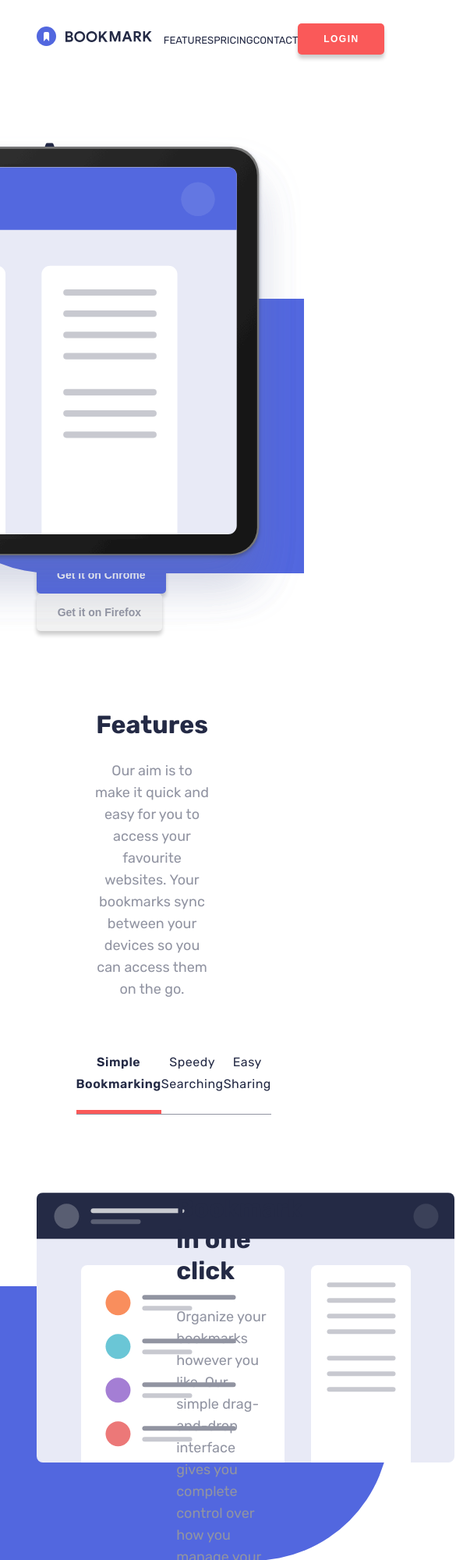
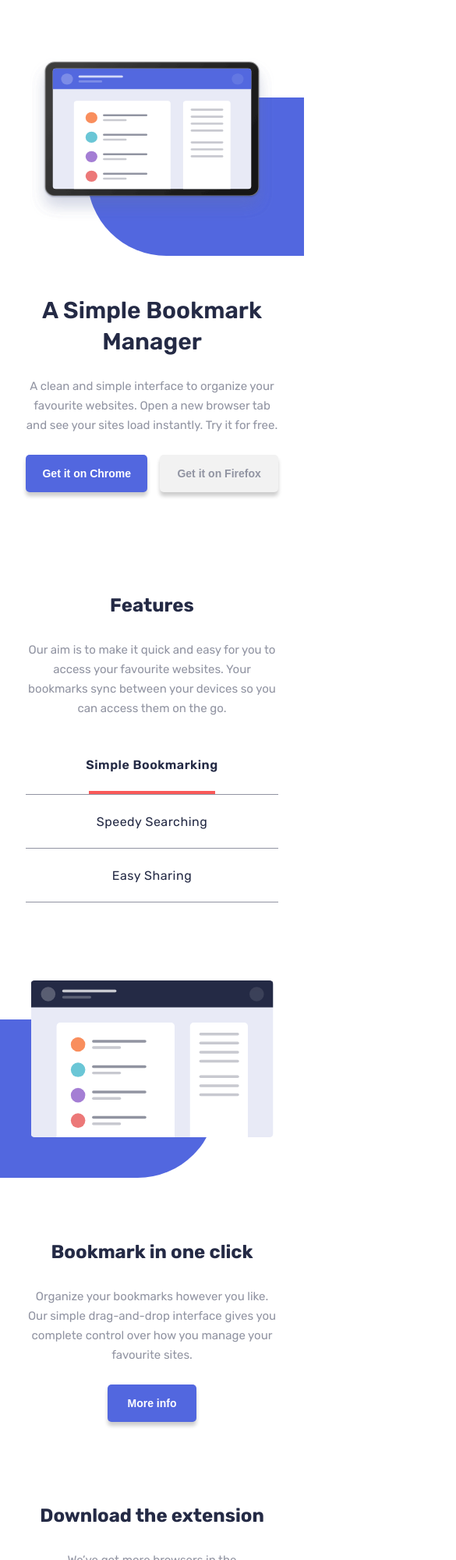
Before and after one commit to Noni86kg/-Bonus-Zadatak-4, a plain HTML site: page index.html in a window 390 px wide. Shown: the top 2000 px of the page at 78% size, 585 px wide, since content can reach past the window. Drawn offline with Linux system fonts and the light colour scheme.

Commit message:
mob part1

```diff
--- a/index.html
+++ b/index.html
@@ -46,6 +46,7 @@
       </main>
       <aside>
         <img src="images/illustration-hero.svg" class="ilu-hero" alt="illustration-hero">
+        <div class="bg-blue-right"></div>
       </aside>
     </section>
 
@@ -76,7 +77,8 @@
 
         <div class="group-35">
           <aside>
-            <img src="images/illustration-features-tab-1.svg" class="ilu-hero" alt="illustration-hero">
+            <img src="images/illustration-features-tab-1.svg" class="ilu-hero1" alt="illustration-hero">
+            <div class="bg-blue-left"></div>
           </aside>
           <main>
             <h2>Bookmark in one click</h2>
@@ -132,7 +134,7 @@
           <p>Here are some of our FAQs. If you have any other questions you’d like answered please feel free to email us.</p>
         </div>
 
-        <article>
+        <article class="first-ch">
           <div class="text">
           <h4>What is Bookmark</h4>
           <svg xmlns="http://www.w3.org/2000/svg" width="18" height="12"><path fill="none" stroke="#5267DF" stroke-width="3" d="M1 1l8 8 8-8" class="oval-1 " /></svg>
--- a/style.css
+++ b/style.css
@@ -128,8 +128,9 @@ header {
 header ul {
     display: flex;
     align-items: center;
-    width: 45%;
-    justify-content: space-between;
+}
+header ul li {
+    margin-left: 50px;
 }
 header a {
     font-size: 13px;
@@ -143,7 +144,7 @@ Bookmark
 }
 .bookmark main {
     margin-left: 12%;
-    width: 37%;
+    width: 38%;
     display: flex;
     flex-direction: column;
     justify-content: center;
@@ -158,20 +159,22 @@ Bookmark
     width: 50%;
     display: flex;
     justify-content: flex-end;
-    margin-right: 1%;
 }
 .ilu-hero {
+    height: 385px;
+    width: 578px;
     z-index: 5;
+    position: absolute;
+    right: 50px;
 }
-.bookmark h1::after {
-    content: '';
-    display: block;
+.bg-blue-right {
     height: 352px;
     width: 500px;
     border-radius: 176px 0 0 176px;
     background: var(--blue);
-    position: absolute;
+    position: relative;
     right: 0px;
+    bottom: -100px;
 }
 /***************
 Features
@@ -207,7 +210,7 @@ Features
     font-weight: 600;
 }
 .bod-color.active {
-    border-bottom: 5px solid var(--red);
+    border-bottom: 4px solid var(--red);
     position: relative;
     bottom: -20px;
 }
@@ -218,37 +221,33 @@ Features
 .group-35 aside {
     width: 50%;
 }
-.group-35 main {
-    width: 50%;
+.ilu-hero1 {
+    height: 346px;
+    width: 536px;
+    z-index: 5;
+    position: absolute;
+    left: 10%;
 }
-.group-35 {
-    display: flex;
-}
-.group-35 aside {
-    margin-left: 12%;
-    width: 38%;
-}
+.bg-blue-left {
+    height: 352px;
+    width: 500px;
+    border-radius: 0 176px 176px 0;
+    background: var(--blue);
+    position: relative;
+    left: 0;
+    bottom: -100px;
+    z-index: -1;
+    }
 .group-35 main {
     display: flex;
     flex-direction: column;
     justify-content: center;
-    margin-left: 8%;
-    width: 30%;
+    margin-left: 5%;
+    width: 33%;
 }
 .group-35 main p {
     margin: 25px 0;
 }
-.group-35 main h2::after {
-    content: '';
-    display: block;
-    height: 352px;
-    width: 500px;
-    border-radius: 0 176px 176px 0;
-    background: var(--blue);
-    position: absolute;
-    left: 0;
-    z-index: -1;
-    }
 /***************
 Download the extension
 ***************/
@@ -305,10 +304,12 @@ FAQ
 }
 .faq .faq-text {
     text-align: center;
-    border-bottom: var(--bodBorder);
 }
 .faq .faq-text p {
-    margin: 15px 0 30px 0;
+    margin: 30px 0 50px 0;
+}
+.faq .first-ch {
+    border-top: var(--bodBorder);
 }
 .faq article {
     border-bottom: var(--bodBorder);
@@ -353,13 +354,13 @@ Bottom
     display: flex;
     flex-direction: column;
     align-items: center;
-    padding: 50px 0;
+    padding: 60px 0;
 }
 .bottom h2 {
     color: var(--white);
     width: 30%;
     text-align: center;
-    margin: 25px 0;
+    margin: 35px 0;
     font-weight: 500;
 }
 .bottom .btn-red {
@@ -382,6 +383,7 @@ Bottom
 }
 .hidden-mess {
     display: none;
+    position: absolute;
 }
 .hidden-mess.active {
     display: block;
@@ -453,3 +455,171 @@ footer a {
 .footer-icons .icons-img:hover {
     fill: var(--red);
 }
+/***************
+Responsive Tablet
+***************/
+@media (max-width: 1200px) {
+    .container .bookmark {
+        width: 100%;
+    }
+    .bookmark {
+        flex-direction: column;
+    }
+    .bookmark main {
+        width: 83%;
+        margin: 0 auto;
+        order: 2;
+        padding: 200px 0 50px 0;
+        text-align: center;
+    }
+    .bookmark aside {
+        width: 100%;
+        order: 1;
+        margin: 0 auto;
+    }
+    .bookmark aside .ilu-hero {
+        left: 50%;
+        transform: translateX(-50%);
+    }
+    .bookmark h1::after {
+        top: 325px;
+    }
+    .group-35 {
+        flex-direction: column;
+    }
+    .group-35 .ilu-hero1 {
+        left: 50%;
+        transform: translateX(-50%);
+    }
+    .group-35 main {
+        width: 83%;
+        margin: 175px auto 0 auto;
+        text-align: center;
+        display: flex;
+        flex-direction: column;
+        align-items: center;
+    }
+    .download-ext {
+        margin-top: 0px;
+    }
+    .download-ext .p {
+        width: 65%;
+    }
+    .cards {
+        flex-direction: column;
+        align-items: center;
+        margin: 100px 0 150px 0;
+    }
+    .bottom h2 {
+        width: 50%;
+    }
+    .form {
+        flex-direction: column;
+    }
+    .bottom .btn-red {
+        width: 292px;
+        margin: 23px 0 0 0;
+    }
+    footer .container {
+        flex-direction: column;
+        align-items: center;
+    }
+    footer ul {
+        display: flex;
+        flex-direction: column;
+        width: 50%;
+        justify-content: space-between;
+    }
+    footer ul li {
+        margin-bottom: 25px;
+    }
+    .footer-icons {
+        display: flex;
+    }
+    .footer-icons svg {
+        margin: 0 25px;
+    }
+}
+
+/***************
+Responsive Mob
+***************/
+@media (max-width: 767px) {
+    header {
+        display: none;
+    }
+    h2 {
+        font-size: 24px;
+    }
+    p {
+        font-size: 15px;
+        line-height: 25px;
+    }
+    .container {
+        width: 83%;
+    }
+    .ilu-hero {
+        width: 312px;
+        height: 208px;
+    }
+    .bg-blue-right {
+        height: 203px;
+        width: 278px;
+        bottom: -50px;
+    }
+    .bookmark main {
+        width: 83%;
+        margin: 0 auto;
+        order: 2;
+        padding: 100px 0 50px 0;
+        text-align: center;
+    }
+    .bookmark main h1 {
+        font-size: 30px;
+        line-height: 40px;
+    }
+    .buttons {
+        display: flex;
+        justify-content: center;
+    }
+    .features {
+        margin-top: 75px;
+    }
+    .features p {
+        width: 100%;
+    }
+    .features-click {
+        flex-direction: column;
+        justify-content: space-around;
+        width: 83%;
+        margin: 0px auto;
+    }
+    .bod-color.active {
+        width: 50%;
+        margin: 0 auto;
+    }
+    .ilu-hero1 {
+        width: 311px;
+        height: 201px;
+    }
+    .bg-blue-left {
+        height: 203px;
+        width: 278px;
+        bottom: -50px;
+    }
+    .group-35 main {
+        margin: 125px auto 0 auto;
+    }
+    .cards {
+        margin: 50px 0 150px 0;
+    }
+    .faq {
+        width: 83%;
+    }
+    .bottom h2 {
+        width: 83%;
+    }
+    footer ul {
+        width: 100%;
+    }
+}
```
